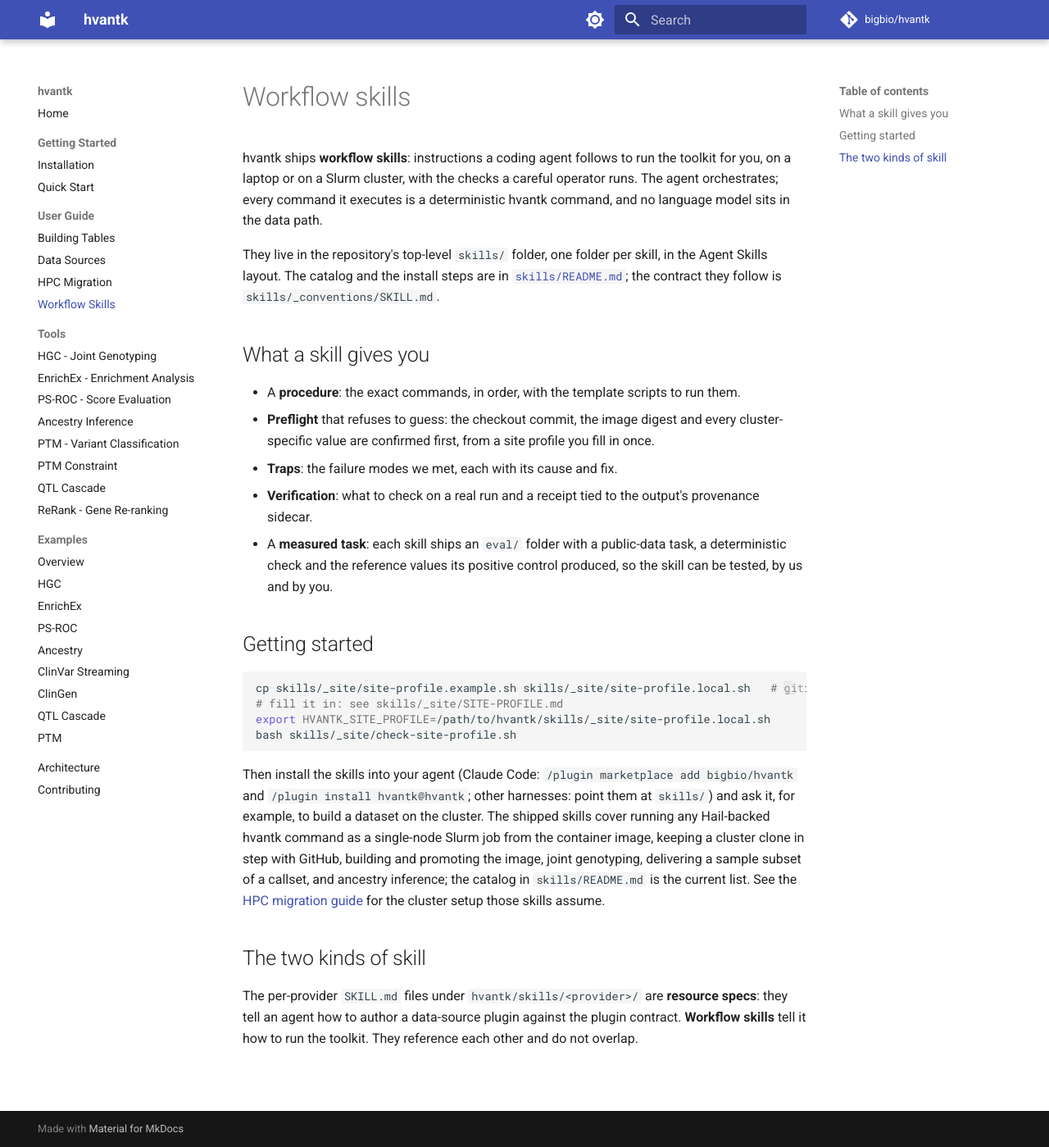
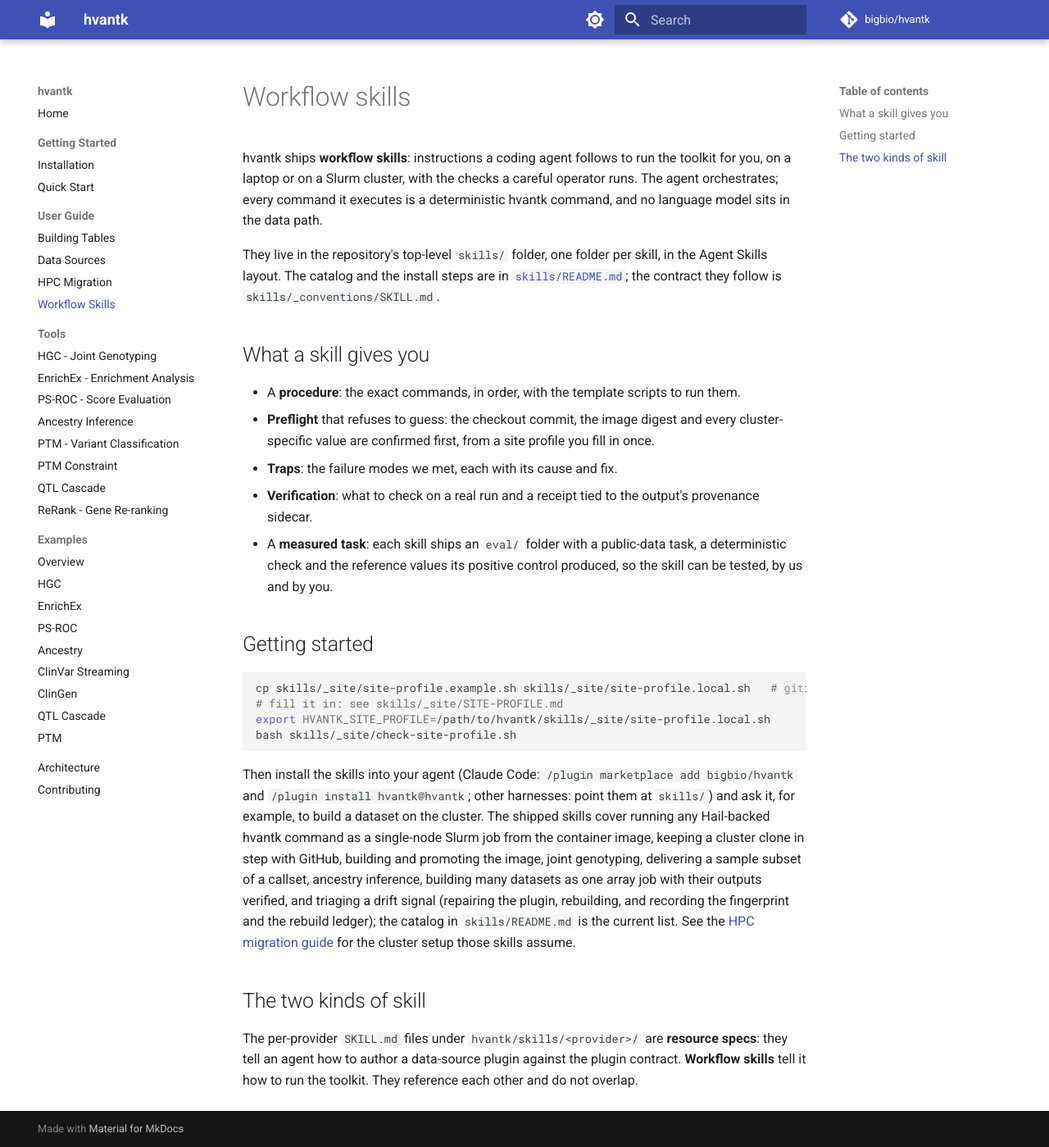
Before and after one commit to bigbio/hvantk, an MkDocs documentation site: the page built from docs_site/guide/workflow-skills.md, in a window 1280 px wide and 1399 px high. Shown: the whole window at 82% size. Built offline with MkDocs 1.6.1 and Material for MkDocs 9.7.7, drawn with Linux system fonts in a browser that asks for light colours; comment, search, counter and statistics services are not loaded.

```diff
--- a/docs_site/guide/workflow-skills.md
+++ b/docs_site/guide/workflow-skills.md
@@ -36,7 +36,9 @@
 it, for example, to build a dataset on the cluster. The shipped skills cover running any
 Hail-backed hvantk command as a single-node Slurm job from the container image, keeping a
 cluster clone in step with GitHub, building and promoting the image, joint genotyping,
-delivering a sample subset of a callset, and ancestry inference; the catalog in
+delivering a sample subset of a callset, ancestry inference, building many datasets as
+one array job with their outputs verified, and triaging a drift signal (repairing the
+plugin, rebuilding, and recording the fingerprint and the rebuild ledger); the catalog in
 `skills/README.md` is the current list. See the [HPC migration guide](hpc-migration.md)
 for the cluster setup those skills assume.
 
```
Also changed, not shown: skills/README.md (+2 -3 lines), skills/joint-genotyping/SKILL.md (+5 -4 lines).
